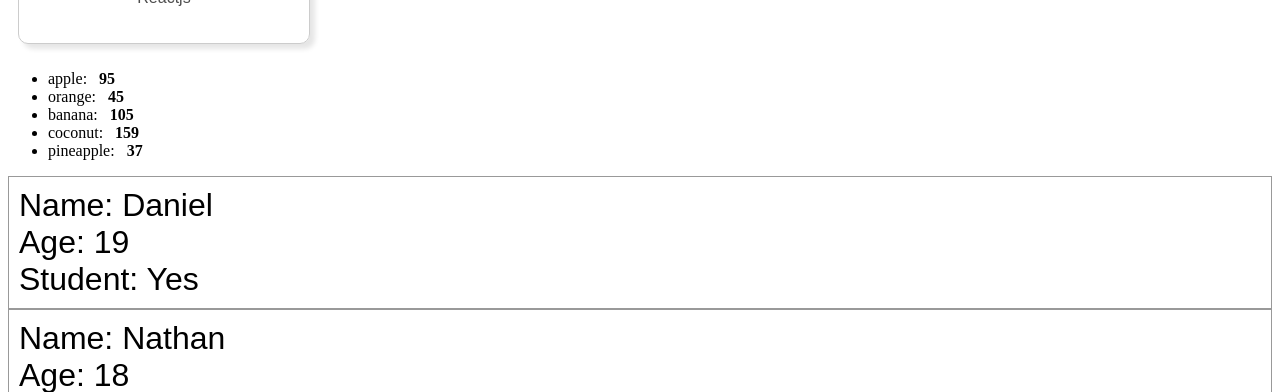
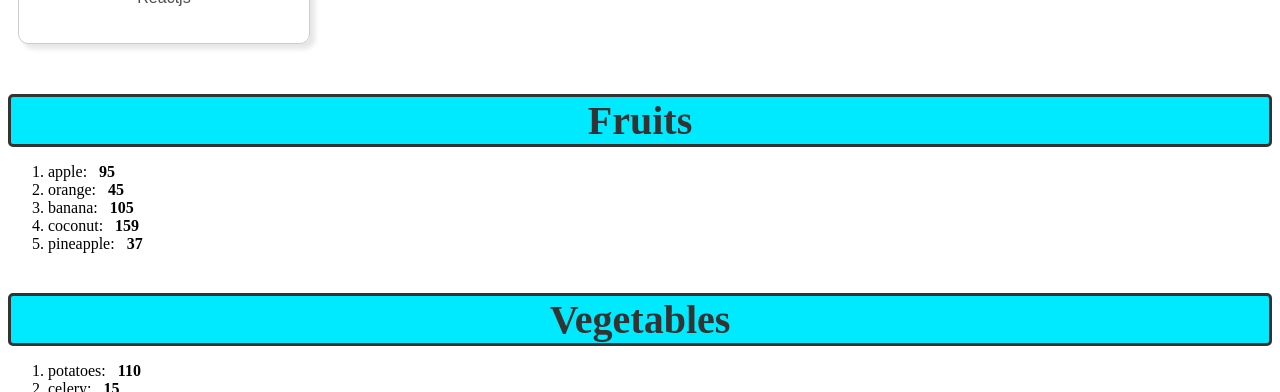
Before and after one commit to DinhAnh-Nguyen/FirstProject, a React (Vite) app in the folder my-react-app/: page / in a window 1280 px wide. Shown: the part 408-800 px from the top of the page. Built offline with nearby package versions, Linux system fonts and the light colour scheme.

Commit message:
Render Lists

```diff
--- a/my-react-app/src/App.jsx
+++ b/my-react-app/src/App.jsx
@@ -4,17 +4,32 @@
 import Card from './Card.jsx'
 import Button from './Button/Button.jsx'
 import Student from './Student.jsx'
-import UserGreeting from './UserGreeting.jsx'
 import List from './List.jsx'
 import MyComponent from './MyComponent.jsx'
 
 function App() {
 
+    const fruits = [{id: 1, name: "apple", calories: 95},
+                    {id: 2, name: "orange", calories: 45},
+                    {id: 3, name: "banana", calories: 105},
+                    {id: 4, name: "coconut", calories: 159},
+                    {id: 5, name: "pineapple", calories: 37}];
+
+    const vegetables = [{id: 6, name: "potatoes", calories: 110},
+                        {id: 7, name: "celery", calories: 15},
+                        {id: 8, name: "carrots", calories: 25},
+                        {id: 9, name: "corn", calories: 63},
+                        {id: 10, name: "broccoli", calories: 50}];
     return (
         <>
             <Header></Header>
             <Card></Card>
-            <List></List>
+
+            {/* This is known as short circuiting */}
+            {/* If the condition includes &&, we dont have to use : null */}
+            {fruits.length > 0 && <List items={fruits} category="Fruits"></List>}
+            {vegetables.length > 0 && <List items={vegetables} category="Vegetables"></List>}
+
             <Student name="Daniel" age={19} isStudent={true}></Student>
             <Student name="Nathan" age={18} isStudent={true}></Student>
             <Student name="Mark" age={18} isStudent={true}></Student>
@@ -22,8 +37,6 @@
             <Student></Student>
             <Food></Food>
             <Button></Button>
-            <UserGreeting isLoggedIn={true} username="Daniel"></UserGreeting>
-            <UserGreeting></UserGreeting>
             <MyComponent></MyComponent>
             <Footer></Footer>
         </>
--- a/my-react-app/src/List.jsx
+++ b/my-react-app/src/List.jsx
@@ -1,5 +1,9 @@
+import PropTypes from 'prop-types'
 
-function List () {
+function List ({category="Category", items=[]}) {
+
+    const categories = category;
+    const itemList = items;
 
     const fruits = [{id: 1, name: "apple", calories: 95},
                     {id: 2, name: "orange", calories: 45},
@@ -15,13 +19,25 @@
     // const lowCalFruits = fruits.filter(fruit => fruit.calories < 100);
     // const highCalFruits = fruits.filter(fruit => fruit.calories >= 100);
 
-    const listItems = fruits.map(fruit => <li key={fruit.id}>
-                                            {fruit.name}: &nbsp; {/* &nbsp; indicates spacing */}
-                                            <b>{fruit.calories}</b></li>);
+    const listItems = itemList.map(item => <li key={item.id}>
+                                            {item.name}: &nbsp; {/* &nbsp; indicates spacing */}
+                                            <b>{item.calories}</b></li>);
     // map() method is used to render lists of elements dynamically.
     // For everytime fruit items in fruits, create a new list item element that has the name of the fruit.
 
-    return (<ul>{listItems}</ul>);
+    return (
+        <>
+            <h3 className="list-category">{categories}</h3>
+            <ol className="list-items">{listItems}</ol>
+        </>
+    );
+}
+
+List.propTypes = {
+    category: PropTypes.string,
+    items: PropTypes.arrayOf(PropTypes.shape({id: PropTypes.number,
+                                              name: PropTypes.string,
+                                              calories: PropTypes.number})),
 }
 
 export default List
--- a/my-react-app/src/index.css
+++ b/my-react-app/src/index.css
@@ -110,3 +110,28 @@
 .student p {
   margin: 0;
 }
+
+/* Styling for the list component */
+.list-category {
+  font-size: 2.5em;
+  font-weight: bold;
+  color: hsl(0, 0%, 20%);
+  margin-bottom: 10px;
+  text-align: center;
+  border: 3px solid;
+  border-radius: 5px;
+  background-color: hsl(185, 100%, 50%);
+}
+
+.lists-items {
+  font-size: 2em;
+  list-style: none;
+  color: hsl(0, 0%, 25%);
+  text-align: center;
+  margin: 0;
+}
+
+.list-items li:hover {
+  color: hsl(0, 0%, 45%);
+  cursor: pointer;
+}
```
